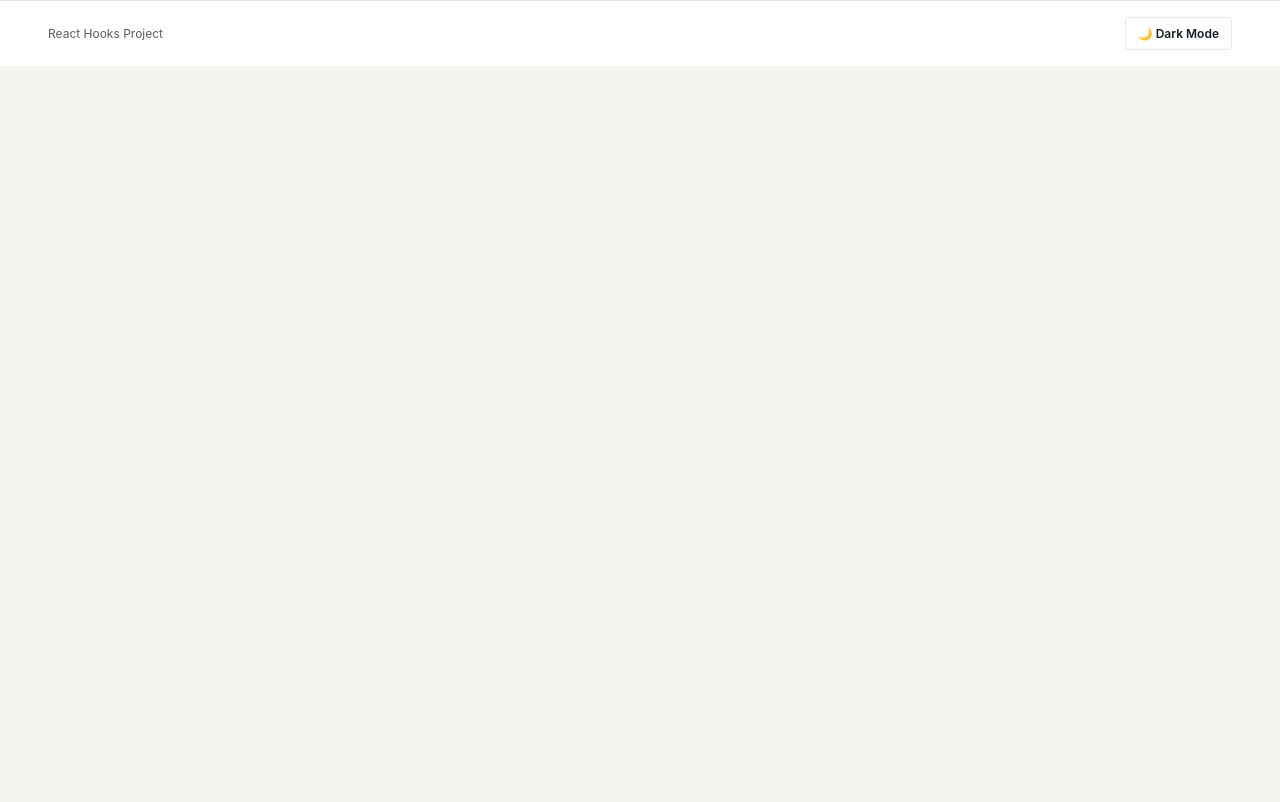
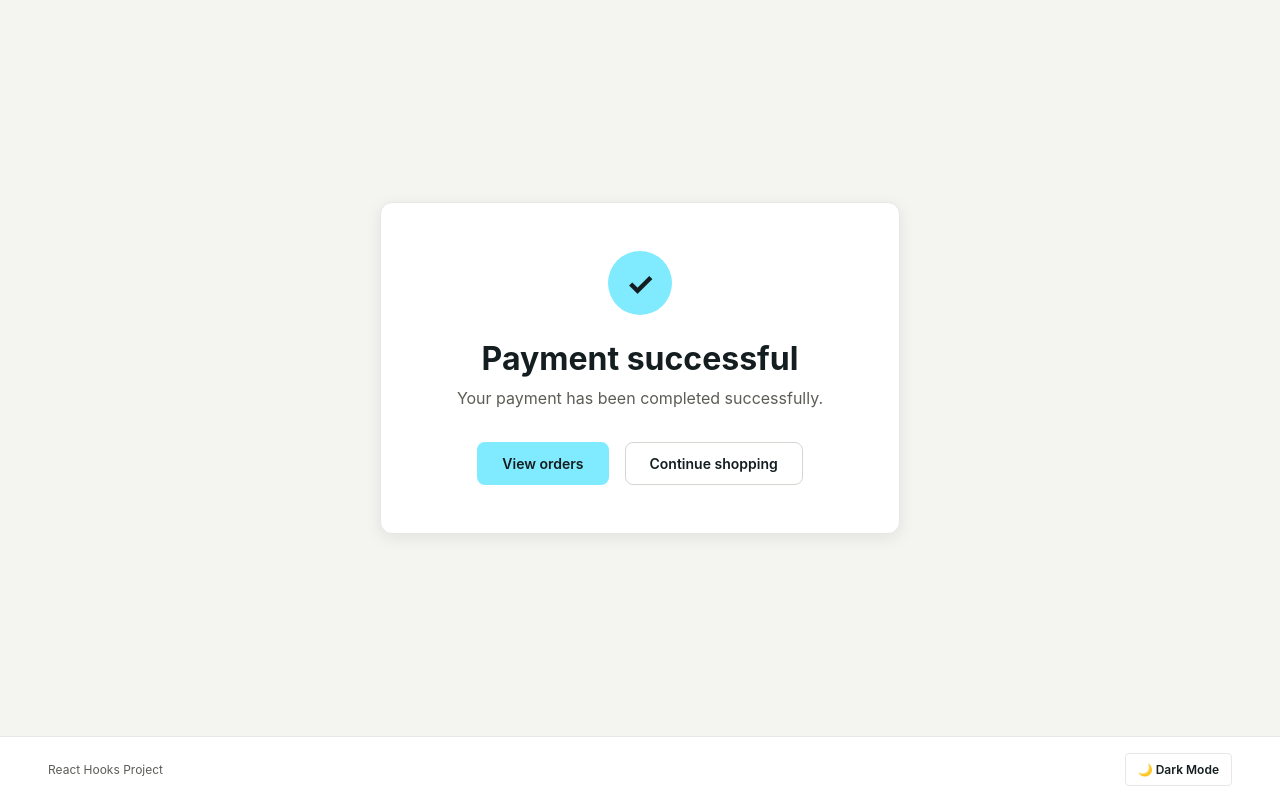
Before and after one commit to justshfarida/Checkout-Frontend, a React (Vite) app: page /payment/success in a window 1280 px wide. Built offline with nearby package versions, Linux system fonts and the light colour scheme; no server answers.

Commit message:
feat: add payment success flow

```diff
--- a/compose.yaml
+++ b/compose.yaml
@@ -7,6 +7,6 @@ services:
     container_name: xsolla-store-frontend
 
     ports:
-      - "3000:80"
+      - "5173:80"
 
     restart: unless-stopped
--- a/src/App.jsx
+++ b/src/App.jsx
@@ -10,7 +10,7 @@ import LoginPage from "./pages/LoginPage";
 import CheckoutPage from "./pages/CheckoutPage";
 import OrdersPage from "./pages/OrdersPage";
 import SignupPage from "./pages/SignupPage";
-
+import PaymentSuccessPage from "./pages/PaymentSuccessPage";
 import Footer from "./components/layout/Footer";
 
 export default function App() {
@@ -58,6 +58,10 @@ export default function App() {
           path="/signup"
           element={<SignupPage />}
         />
+        <Route
+        path="/payment/success"
+        element={<PaymentSuccessPage />}
+      />
       </Routes>
 
       <Footer
--- /dev/null
+++ b/src/pages/PaymentSuccessPage.css
@@ -0,0 +1,126 @@
+.payment-success-page {
+  min-height: calc(100vh - var(--navbar-height));
+  display: flex;
+  align-items: center;
+  justify-content: center;
+
+  padding: var(--page-padding);
+  background: var(--color-background);
+}
+
+.payment-success-card {
+  width: 100%;
+  max-width: 520px;
+
+  padding: var(--space-2xl);
+
+  text-align: center;
+
+  background: var(--color-surface);
+  border: 1px solid var(--color-border);
+  border-radius: var(--radius-lg);
+
+  box-shadow: var(--shadow-card);
+}
+
+.payment-success-icon {
+  width: 64px;
+  height: 64px;
+
+  display: flex;
+  align-items: center;
+  justify-content: center;
+
+  margin: 0 auto var(--space-lg);
+
+  background: var(--color-accent);
+  border-radius: var(--radius-pill);
+
+  color: #141d1f;
+  font-size: var(--font-size-2xl);
+  font-weight: var(--font-weight-bold);
+}
+
+.payment-success-title {
+  margin: 0 0 var(--space-sm);
+
+  color: var(--color-text);
+
+  font-size: var(--font-size-2xl);
+  font-weight: var(--font-weight-bold);
+}
+
+.payment-success-text {
+  margin: 0 0 var(--space-xl);
+
+  color: var(--color-text-muted);
+
+  font-size: var(--font-size-md);
+  line-height: 1.5;
+}
+
+.payment-success-actions {
+  display: flex;
+  justify-content: center;
+  gap: var(--space-md);
+}
+
+.payment-success-button {
+  padding: 12px var(--space-lg);
+
+  border: 1px solid transparent;
+  border-radius: var(--radius-md);
+
+  background: var(--color-accent);
+  color: #141d1f;
+
+  font-family: var(--font-family);
+  font-size: var(--font-size-sm);
+  font-weight: var(--font-weight-semibold);
+
+  cursor: pointer;
+
+  transition:
+    background var(--transition-fast),
+    border-color var(--transition-fast),
+    transform var(--transition-fast);
+}
+
+.payment-success-button:hover {
+  background: var(--color-accent-hover);
+  transform: translateY(-1px);
+}
+
+.payment-success-button-secondary {
+  background: var(--color-surface);
+  color: var(--color-text);
+  border-color: var(--color-border-strong);
+}
+
+.payment-success-button-secondary:hover {
+  background: var(--color-surface-muted);
+}
+
+.payment-success-loading {
+  margin: 0;
+
+  color: var(--color-text-muted);
+
+  font-size: var(--font-size-md);
+}
+
+@media (max-width: 600px) {
+  .payment-success-card {
+    padding:
+      var(--space-xl)
+      var(--space-lg);
+  }
+
+  .payment-success-actions {
+    flex-direction: column;
+  }
+
+  .payment-success-button {
+    width: 100%;
+  }
+}
--- /dev/null
+++ b/src/pages/PaymentSuccessPage.jsx
@@ -0,0 +1,83 @@
+import {
+  useEffect,
+  useState,
+} from "react";
+
+import { useNavigate } from "react-router";
+import { useCart } from "../context/CartContext";
+
+import "./PaymentSuccessPage.css";
+
+export default function PaymentSuccessPage() {
+  const navigate = useNavigate();
+
+  const {
+    loadServerCart,
+  } = useCart();
+
+  const [loading, setLoading] =
+    useState(true);
+
+  useEffect(() => {
+    async function refreshCart() {
+      try {
+        await loadServerCart();
+      } finally {
+        setLoading(false);
+      }
+    }
+
+    refreshCart();
+  }, []);
+
+  if (loading) {
+    return (
+      <main className="payment-success-page">
+        <div className="payment-success-card">
+          <p className="payment-success-loading">
+            Confirming your payment...
+          </p>
+        </div>
+      </main>
+    );
+  }
+
+  return (
+    <main className="payment-success-page">
+      <div className="payment-success-card">
+        <div className="payment-success-icon">
+          ✓
+        </div>
+
+        <h1 className="payment-success-title">
+          Payment successful
+        </h1>
+
+        <p className="payment-success-text">
+          Your payment has been completed successfully.
+        </p>
+
+        <div className="payment-success-actions">
+          <button
+            type="button"
+            className="payment-success-button"
+            onClick={() => navigate("/orders")}
+          >
+            View orders
+          </button>
+
+          <button
+            type="button"
+            className="
+              payment-success-button
+              payment-success-button-secondary
+            "
+            onClick={() => navigate("/")}
+          >
+            Continue shopping
+          </button>
+        </div>
+      </div>
+    </main>
+  );
+}
```
